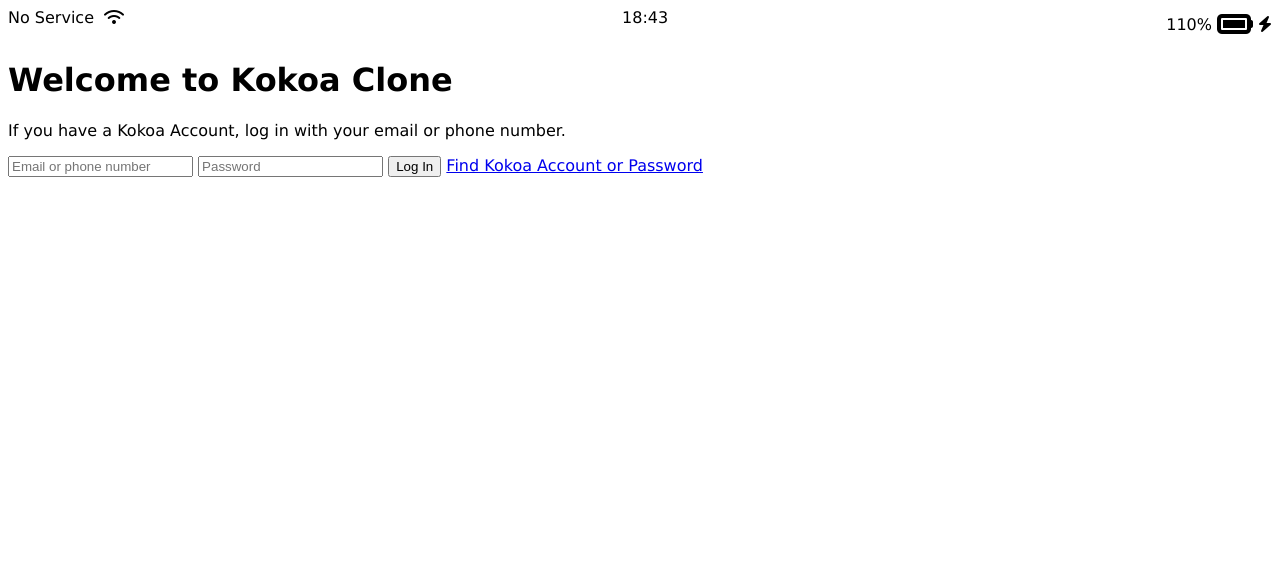
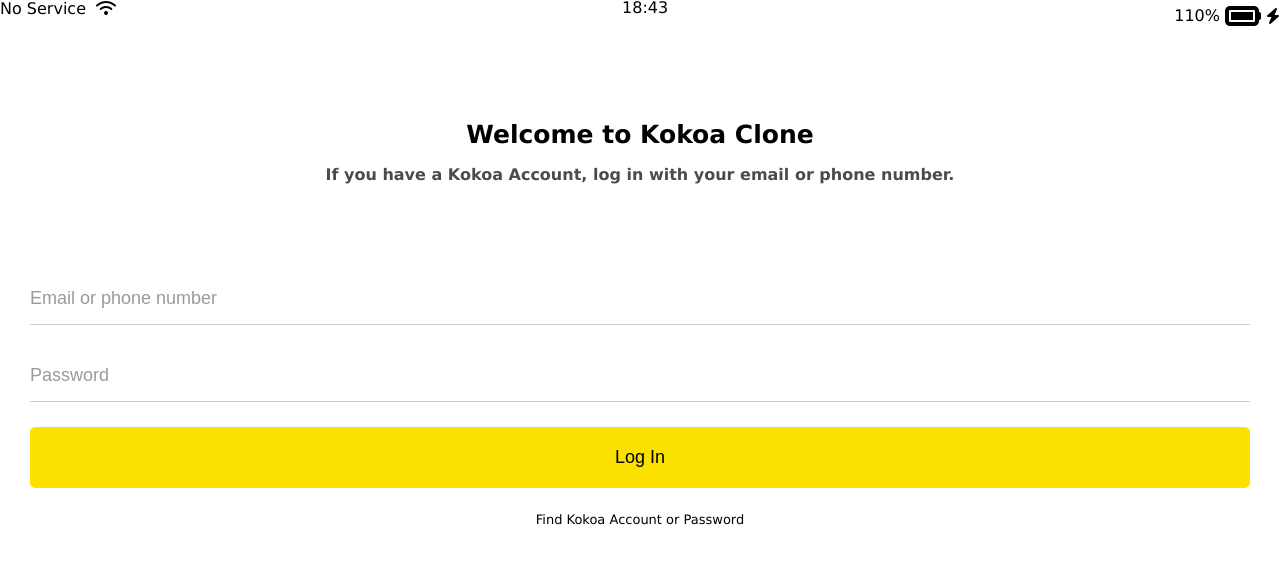
Before and after one commit to tobitoto/kokoa-clone-2021, a plain HTML site: page index.html in a window 1280 px wide. Drawn offline with Linux system fonts and the light colour scheme.

Commit message:
02.png 완성
- #login-form ... 으로 썼찌만, .login-from___ ... 으로 써도된다. 더 편한 방식을 택하면 된다.
- CSS 파일에서 주석처리는 /* */로 감싸주면 된다.
- styles.css 파일에는 font-family와 같이 모든 스크린에 적용될 수 있는 스타일을 써놓는다.( or 모든 스크린의 background-color) 이는 하나의 방식이고, 자신만의 편한 방식을 택하면 된다.
- form은 중요한 2가지 속성(attribute)을 가지고 있다. 하나는 action이고, 다른 하나는 method이다.
- action은 어떤 페이지로 data를 보낼건지 지정할 수 있다.
- action에 적어 놓은 URL에 해당하는 파일이 반드시 존재해야한다.
- method는 2가지 방식 중 하나를 쓸 수 있다. 하나는 POST이고, 다른 하나는 GET이다.
- POST는 백엔드 서버에 정보를 전송하는 방식이라 이번 강의에서는 사용할 수 없다.
- GET 방식은 보안에 취약하다. username이랑 password를 GET 방식으로 보내선 안된다. URL에 포함되어도 상관없는 정보들을 GET 방식으로 보내는 것이다.

```diff
--- /dev/null
+++ b/css/components/status-bar.css
@@ -0,0 +1,23 @@
+.status-bar{
+    display: flex;
+    justify-content: space-between;
+}
+
+.status-bar__column:first-child span{
+    margin-right:5px;
+}
+
+.status-bar__column:nth-child(2) {
+    display: flex;
+    justify-content: center;
+}
+
+.status-bar__column:last-child {
+    display: flex;
+    justify-content: flex-end;
+    align-items: center;
+}
+
+.status-bar__column .fa-battery-full{
+    margin:0px 5px;
+}
--- /dev/null
+++ b/css/reset.css
@@ -0,0 +1,52 @@
+/* http://meyerweb.com/eric/tools/css/reset/
+   v2.0 | 20110126
+   License: none (public domain)
+*/
+
+html, body, div, span, applet, object, iframe,
+h1, h2, h3, h4, h5, h6, p, blockquote, pre,
+a, abbr, acronym, address, big, cite, code,
+del, dfn, em, img, ins, kbd, q, s, samp,
+small, strike, strong, sub, sup, tt, var,
+b, u, i, center,
+dl, dt, dd, ol, ul, li,
+fieldset, form, label, legend,
+table, caption, tbody, tfoot, thead, tr, th, td,
+article, aside, canvas, details, embed,
+figure, figcaption, footer, header, hgroup,
+menu, nav, output, ruby, section, summary,
+time, mark, audio, video {
+	margin: 0;
+	padding: 0;
+	border: 0;
+	font-size: 100%;
+	font: inherit;
+	vertical-align: baseline;
+}
+/* HTML5 display-role reset for older browsers */
+article, aside, details, figcaption, figure,
+footer, header, hgroup, menu, nav, section {
+	display: block;
+}
+body {
+	line-height: 1;
+}
+ol, ul {
+	list-style: none;
+}
+blockquote, q {
+	quotes: none;
+}
+blockquote:before, blockquote:after,
+q:before, q:after {
+	content: '';
+	content: none;
+}
+table {
+	border-collapse: collapse;
+	border-spacing: 0;
+}
+
+input:focus{
+    outline: none;
+}
--- /dev/null
+++ b/css/screens/login.css
@@ -0,0 +1,58 @@
+.welcome-header{
+    margin: 90px 0px;
+    text-align: center;
+    display: flex;
+    flex-direction: column;
+    align-items: center;
+    font-weight: 600;
+}
+
+.welcome-header__title{
+    margin-bottom: 20px;
+    font-size: 25px;
+}
+
+.welcome-header__text{
+    width:60%;
+    opacity: 0.7;
+}
+
+#login-form{
+    display: flex;
+    flex-direction: column;
+    margin:0px 30px;
+}
+
+#login-form input{
+    border:none;
+    padding:15px 0px;
+    font-size:18px;
+    margin-bottom: 25px;
+}
+
+#login-form input::placeholder{
+    color:rgba(0,0,0,0.4);
+}
+
+#login-form input:not([type="submit"]){
+    border-bottom: 1px solid rgba(0,0,0,0.2);
+    transition:border-color 0.3s ease-in-out;
+}
+
+#login-form input[type="submit"]{
+    background-color: var(--yellow);
+    cursor: pointer;
+    padding:20px 0px;
+    border-radius: 5px;
+}
+
+#login-form input:focus{
+    border-color: var(--yellow);
+}
+
+#login-form a{
+    text-align: center;
+    text-decoration: none;
+    color:inherit;
+    font-size:13px;
+}
--- a/css/styles.css
+++ b/css/styles.css
@@ -1,26 +1,13 @@
+@import url("https://fonts.googleapis.com/css2?family=Crimson+Pro&family=Literata");
+@import "reset.css";
+@import "variables.css";
+
+/* Components */
+@import "components/status-bar.css";
+
+/* Screens */
+@import "screens/login.css";
+
 body{
     font-family:Verdana, Geneva, Tahoma, sans-serif;
 }
-.status-bar{
-    display: flex;
-    justify-content: space-between;
-}
-
-.status-bar__column:first-child span{
-    margin-right:5px;
-}
-
-.status-bar__column:nth-child(2) {
-    display: flex;
-    justify-content: center;
-}
-
-.status-bar__column:last-child {
-    display: flex;
-    justify-content: flex-end;
-    align-items: center;
-}
-
-.status-bar__column .fa-battery-full{
-    margin:0px 5px;
-}
--- /dev/null
+++ b/css/variables.css
@@ -0,0 +1,3 @@
+:root{
+    --yellow:#fae100;
+}
--- a/index.html
+++ b/index.html
@@ -1,6 +1,7 @@
 <!DOCTYPE html>
 <html lang="en">
 <head>
+
     <link rel="stylesheet" href="css/styles.css">
     <meta charset="UTF-8">
     <meta http-equiv="X-UA-Compatible" content="IE=edge">
@@ -23,14 +24,15 @@
         </div>
     </div>
 
+
     <header class ="welcome-header">
         <h1 class="welcome-header__title">Welcome to Kokoa Clone</h1>
         <p class="welcome-header__text">If you have a Kokoa Account, log in with your email or phone number.</p>
     </header>
 
-    <form id="login-form">
-        <input type="text" placeholder="Email or phone number">
-        <input type="password" placeholder="Password">
+    <form action="friends.html" method="get" id="login-form">
+        <input name="username" type="text" placeholder="Email or phone number">
+        <input name="password" type="password" placeholder="Password">
         <input type="submit" value="Log In">
         <a href="#">Find Kokoa Account or Password</a>
     </form>
```
